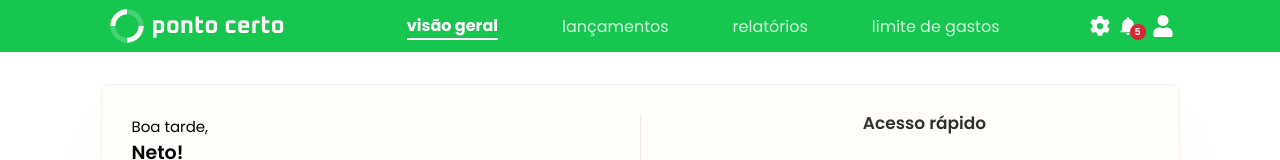
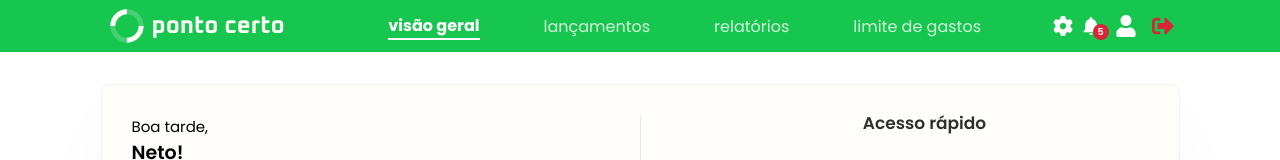
Before and after one commit to antoni0jsneto/ponto-certo-app, a React (Create React App) app: page / in a window 1280 px wide. Shown: the top 160 px of the page. Built offline with nearby package versions, Linux system fonts and the light colour scheme; no server answers; the database is empty.

Commit message:
feat: add auth state listener and sign out button

```diff
--- a/src/App.tsx
+++ b/src/App.tsx
@@ -10,7 +10,15 @@ import IncomeExpensesPage from './pages/income-expenses/income-expenses.page';
 import LoginPage from './pages/login/login.page';
 import SignUpPage from './pages/sign-up/sign-up.page';
 
+// Utilities
+import { onAuthStateChanged } from 'firebase/auth';
+import { auth } from './config/firebase.config';
+
 function App() {
+  onAuthStateChanged(auth, (user) => {
+    console.log(user);
+  });
+
   return (
     <div className="App">
       <BrowserRouter>
--- a/src/components/header/header.component.tsx
+++ b/src/components/header/header.component.tsx
@@ -14,7 +14,9 @@ import {
 } from './header.styles';
 import { useLocation, useNavigate } from 'react-router-dom';
 import { useState } from 'react';
-import { FaUser } from 'react-icons/fa';
+import { FaSignOutAlt, FaUser } from 'react-icons/fa';
+import { signOut } from 'firebase/auth';
+import { auth } from '../../config/firebase.config';
 
 const Header = () => {
   const navigate = useNavigate();
@@ -80,6 +82,13 @@ const Header = () => {
             <HeaderIcon>
               <FaUser size={22} onClick={() => handleNavigation('/login')} />
             </HeaderIcon>
+            <HeaderIcon>
+              <FaSignOutAlt
+                size={22}
+                style={{ color: 'var(--red-color)' }}
+                onClick={() => signOut(auth)}
+              />
+            </HeaderIcon>
           </HeaderItems>
         </HeaderItemsContainer>
       </HeaderContainer>
--- a/src/components/header/header.styles.ts
+++ b/src/components/header/header.styles.ts
@@ -83,8 +83,12 @@ export const HeaderIcon = styled.div`
     color: #d3f4dc;
   }
 
+  &:nth-child(3) {
+    margin-left: 6px;
+  }
+
   &:last-child {
-    margin-left: 6px;
+    margin-left: 8px;
   }
 `;
 
```
